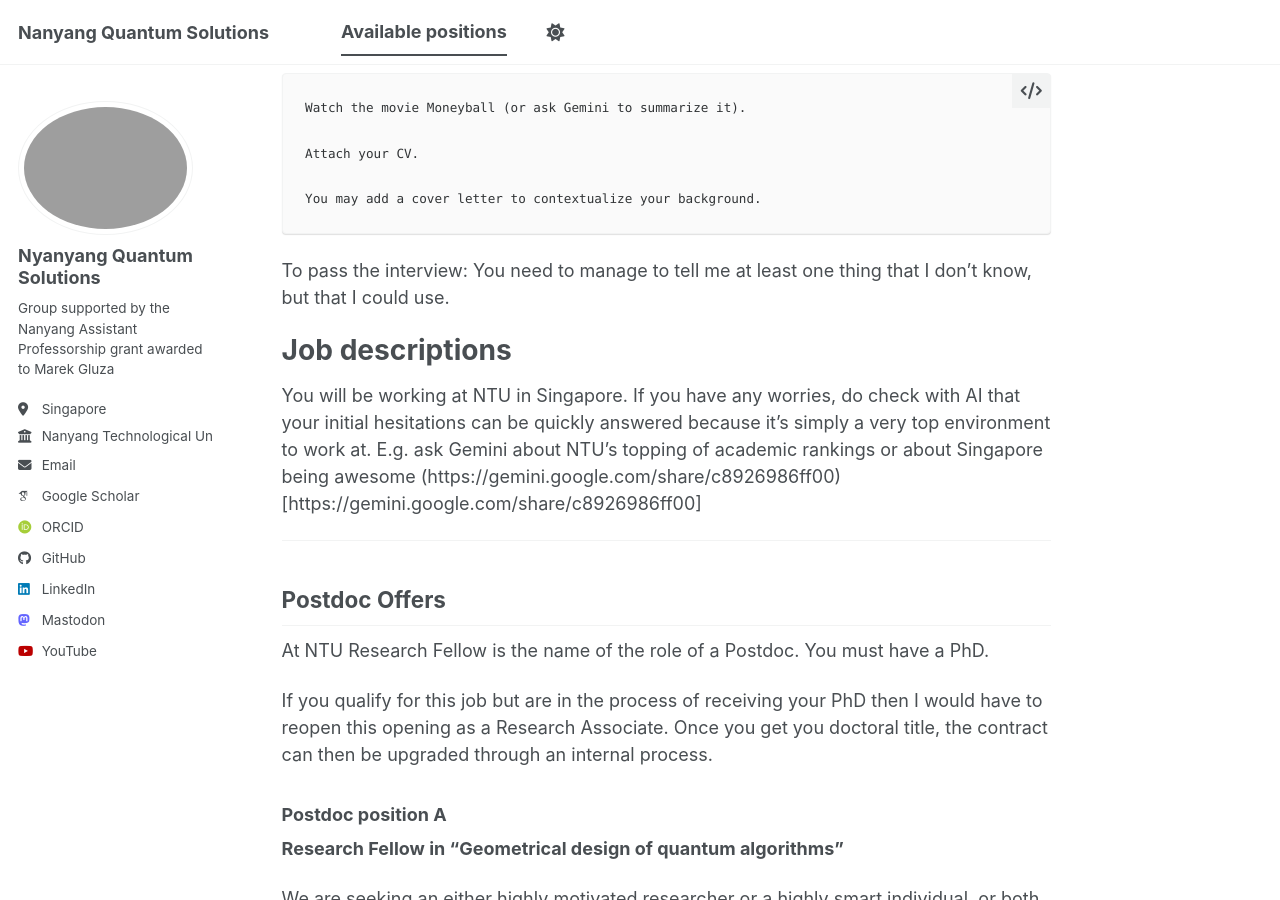
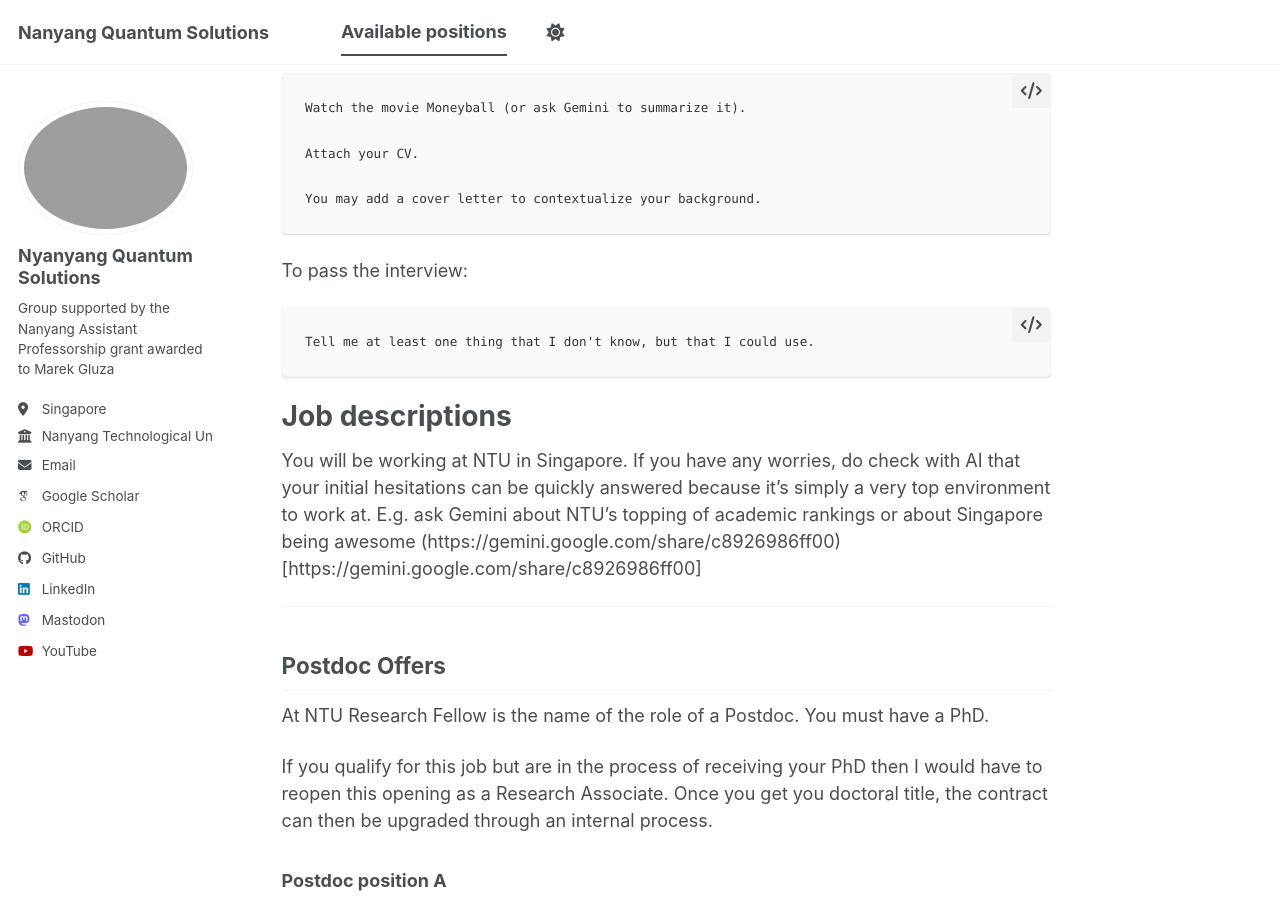
Before and after one commit to marekgluza/marekgluza.github.io, a Jekyll site: the page built from available_positions/openings.md, in a window 1280 px wide and 900 px high, scrolled down 1923 px. Built offline with Jekyll 4.4.1, drawn with Linux system fonts in a browser that asks for light colours; some web fonts are replaced; a script bundle is joined from its source files by our own code; library files that are not in the unit come from our copies.

Commit message:
Update openings.md

```diff
--- a/available_positions/openings.md
+++ b/available_positions/openings.md
@@ -47,7 +47,10 @@
 
     You may add a cover letter to contextualize your background.
 
-To pass the interview: You need to manage to tell me at least one thing that I don't know, but that I could use.
+To pass the interview:
+
+    Tell me at least one thing that I don't know, but that I could use.
+
 
 
 
```
